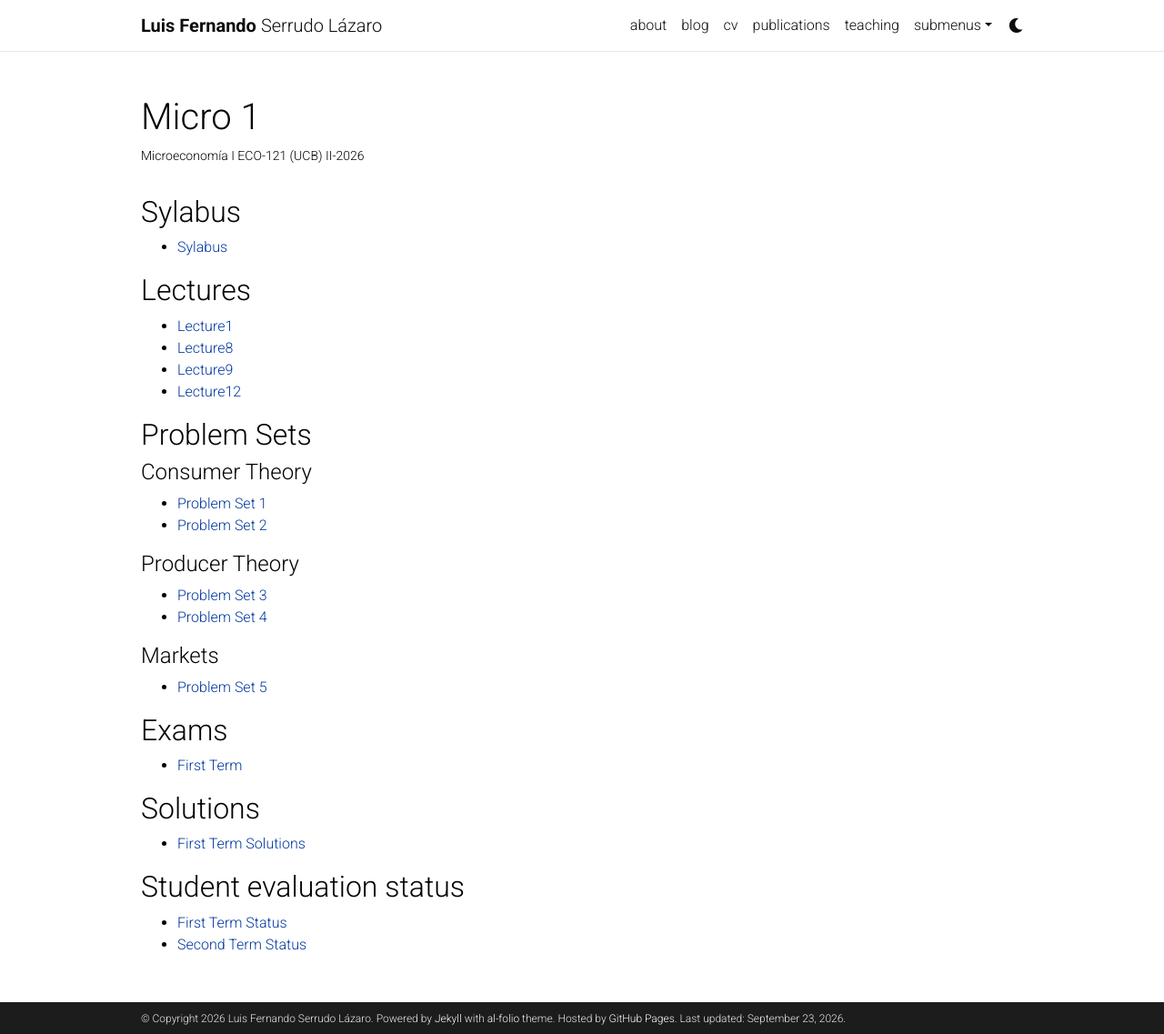
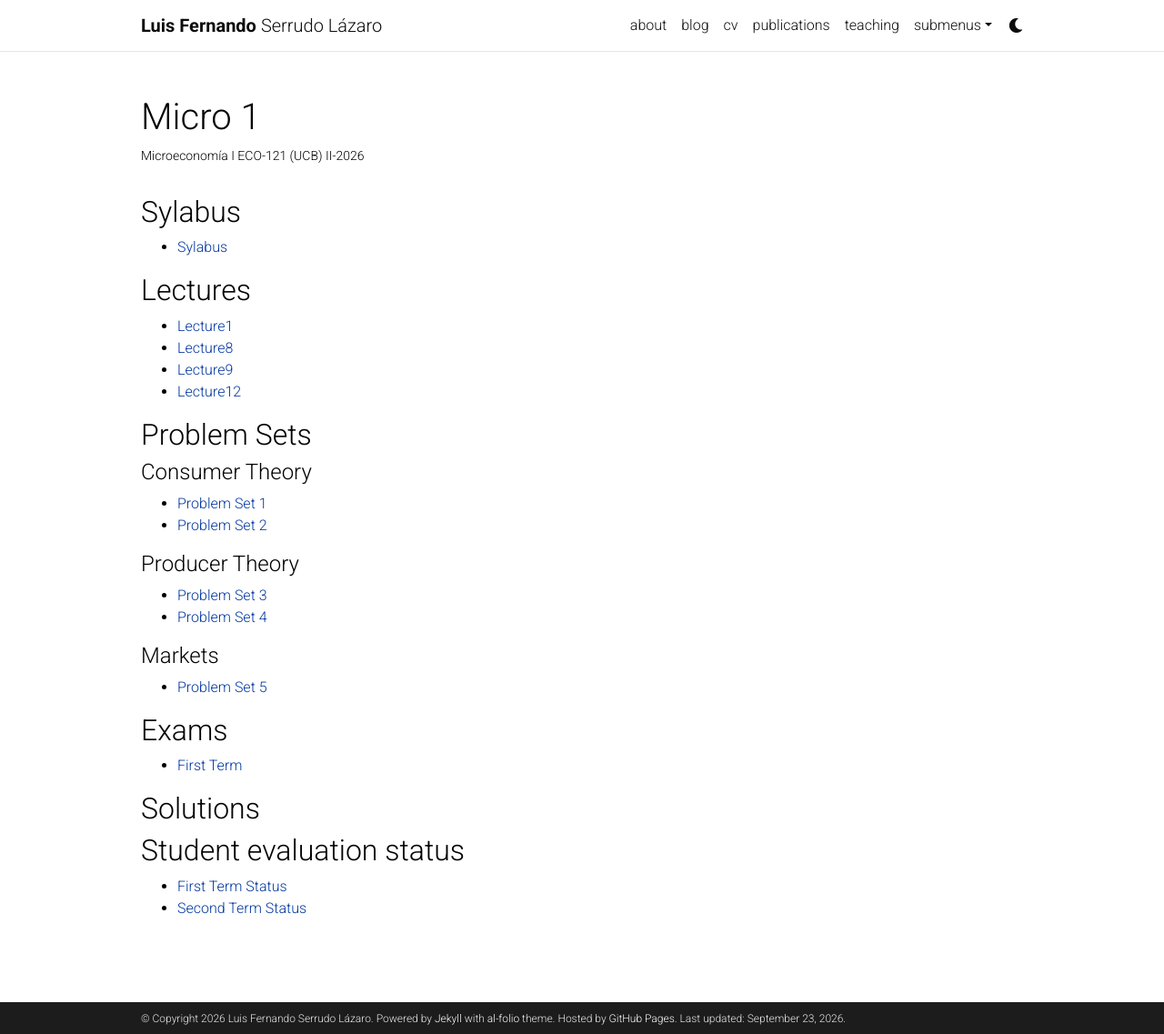
Before and after one commit to lserrudo/lserrudo.github.io, a Jekyll site: the page built from _projects/Microeconomics1_2-2026.md, in a window 1280 px wide and 1137 px high. Shown: the whole window at 91% size. Built offline with Jekyll 4.4.1, drawn with Linux system fonts in a browser that asks for light colours; comment, search, counter and statistics services are not loaded; a style sheet for code colours, icons or effects is not loaded.

Commit message:
Update Microeconomics1_2-2026.md

```diff
--- a/_projects/Microeconomics1_2-2026.md
+++ b/_projects/Microeconomics1_2-2026.md
@@ -32,7 +32,7 @@ category: teaching
 - [First Term](/assets/pdf/Exams2-2026/ExamI.pdf)
 
 ## Solutions
-- [First Term Solutions](/assets/pdf/Exams2-2026/ExamI_Sol.pdf)
+
 
 ## Student evaluation status
 - [First Term Status](/assets/pdf/FT_Approved.pdf)
```
